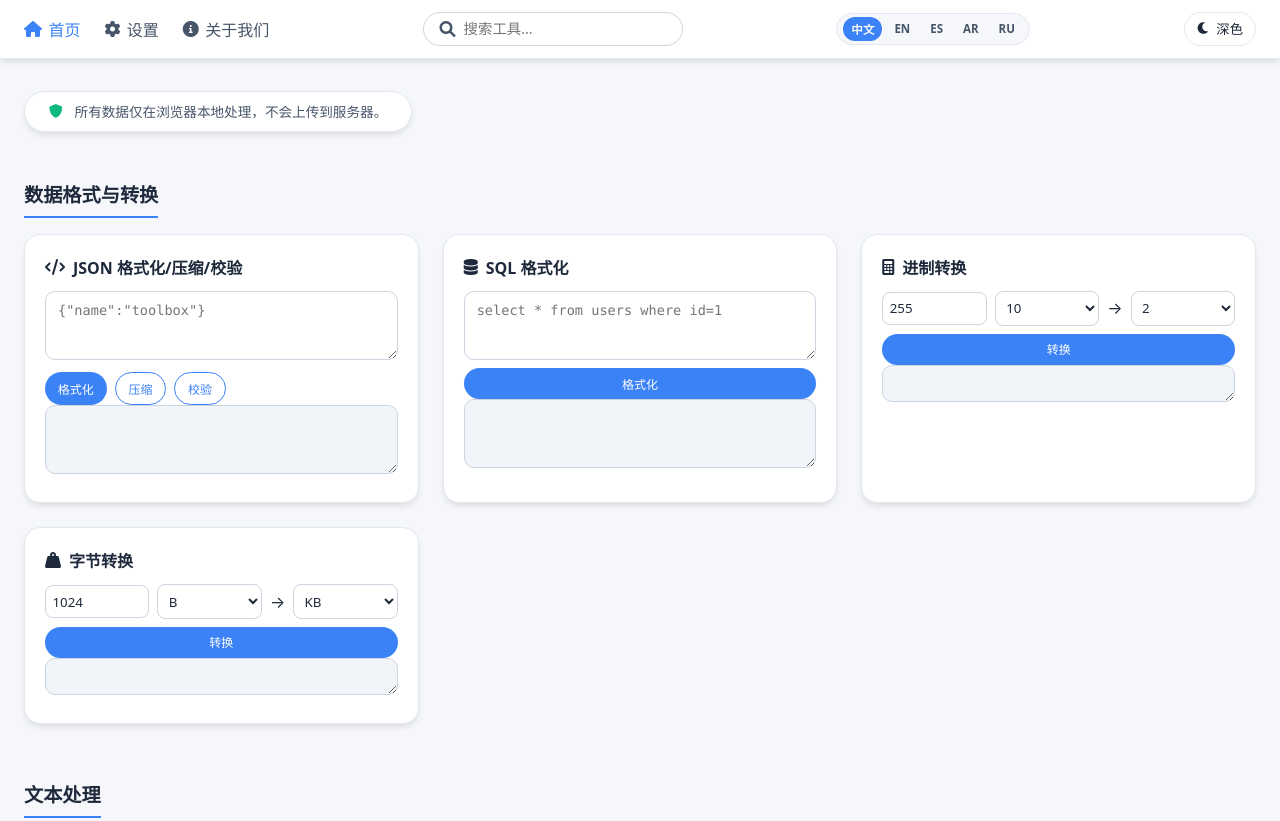
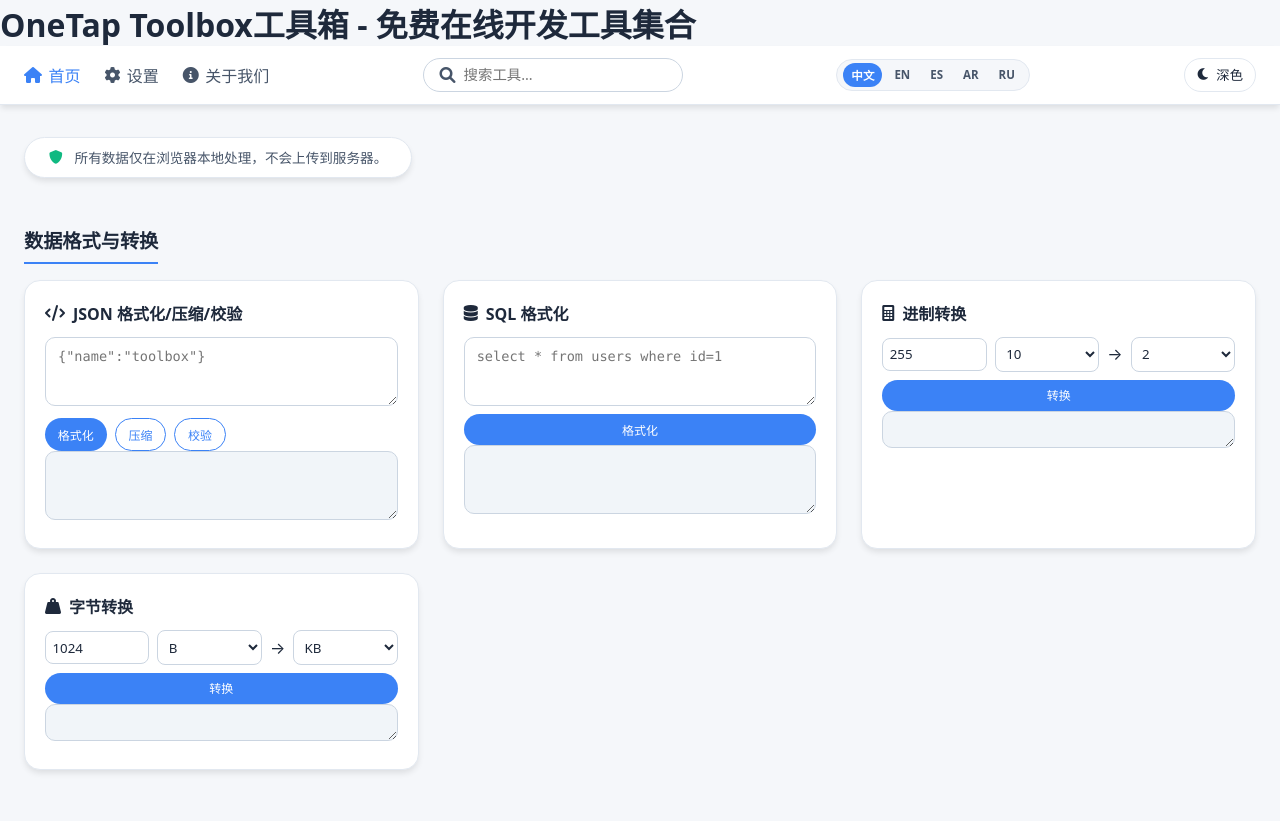
Before and after one commit to K011Apse/one-tap, a plain HTML site: page index.html in a window 1280 px wide. Shown: the top 821 px of the page. Drawn offline with Linux system fonts and the light colour scheme.

Commit message:
Add header with title and navigation links

```diff
--- a/index.html
+++ b/index.html
@@ -55,6 +55,8 @@ footer{text-align:center;padding:1.5rem;font-size:.8rem;color:var(--text2);borde
 </style>
 </head>
 <body>
+
+<h1>OneTap Toolbox工具箱 - 免费在线开发工具集合</h1>
 
 <header class="navbar">
   <div class="nav-menu" id="navMenu">
```
